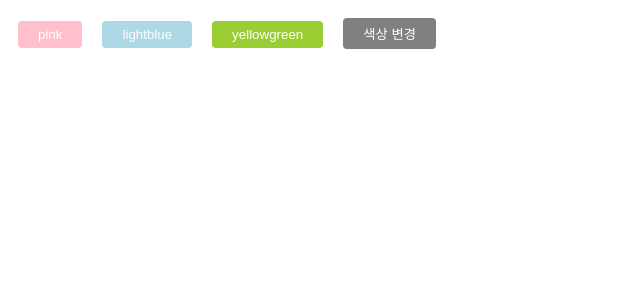
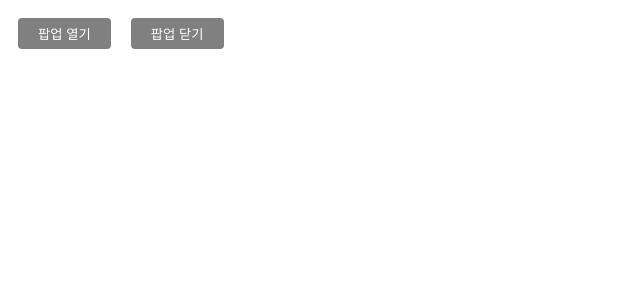
Before and after one commit to Jinkyo-09/react-first, a React (Create React App) app: page /#/ in a window 1280 px wide. Shown: the top 300 px of the page, without its empty margins (0-640 px from the left). Built offline with nearby package versions, Linux system fonts and the light colour scheme.

Commit message:
state값 변경으로 팝업 열고 닫기

```diff
--- a/src/App.jsx
+++ b/src/App.jsx
@@ -6,18 +6,13 @@ import Popup from './components/popup';
 import './style.scss';
 
 function App() {
-	const [colors, setcolors] = useState(['pink', 'lightblue', 'yellowgreen']);
-	const colors2 = [...colors];
-	colors2[0] = 'hotpink';
+	const [isPopup, setisPopup] = useState(false);
 
 	return (
 		<>
-			{colors.map((color, idx) => (
-				<button style={{ backgroundColor: color }} key={idx}>
-					{color}
-				</button>
-			))}
-			<button onClick={() => setcolors(colors2)}>색상 변경</button>
+			<button onClick={() => setisPopup(true)}>팝업 열기</button>
+			<button onClick={() => setisPopup(false)}>팝업 닫기</button>
+			{isPopup && <Popup />}
 		</>
 	);
 }
--- a/src/style.scss
+++ b/src/style.scss
@@ -8,3 +8,14 @@ button {
 	color: #fff;
 	transition: 0.5s;
 }
+
+aside {
+	width: 600px;
+	height: 300px;
+	background-color: #333;
+	position: fixed;
+	top: 50%;
+	left: 50%;
+	transform: translate(-50%, -50%);
+	transition: 0.5s;
+}
```
